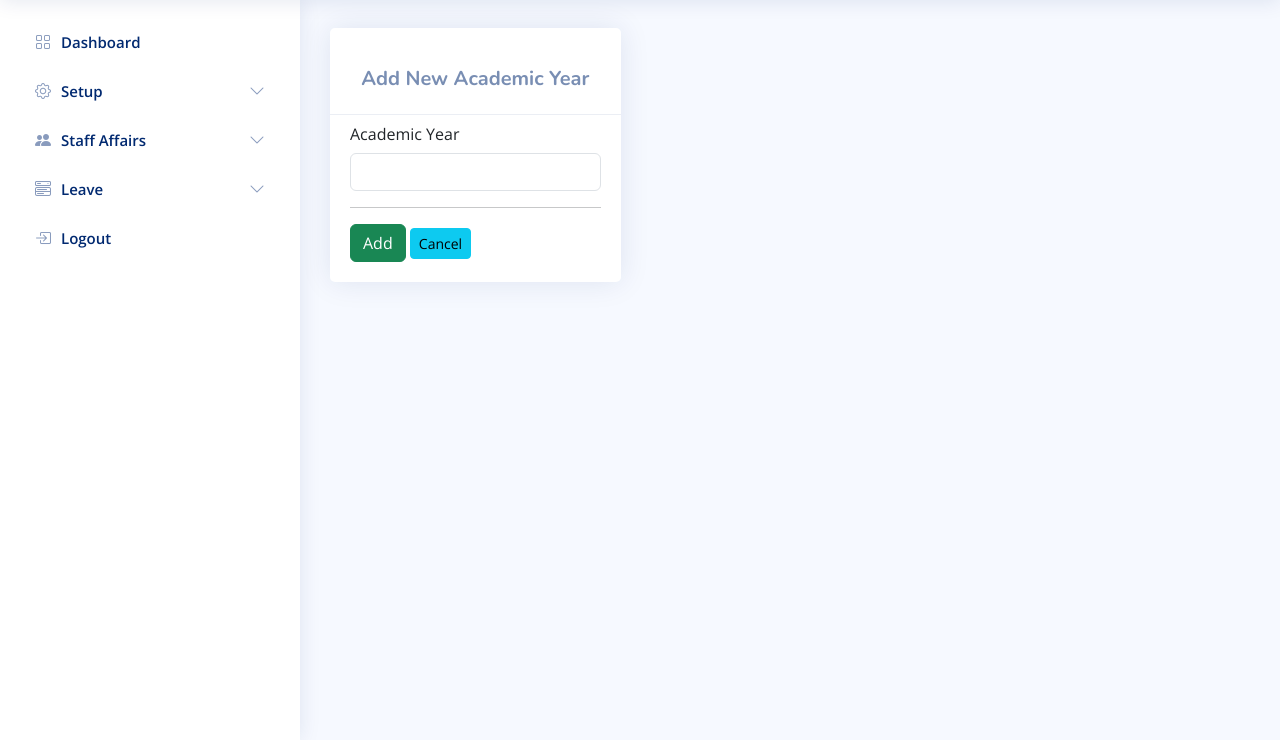
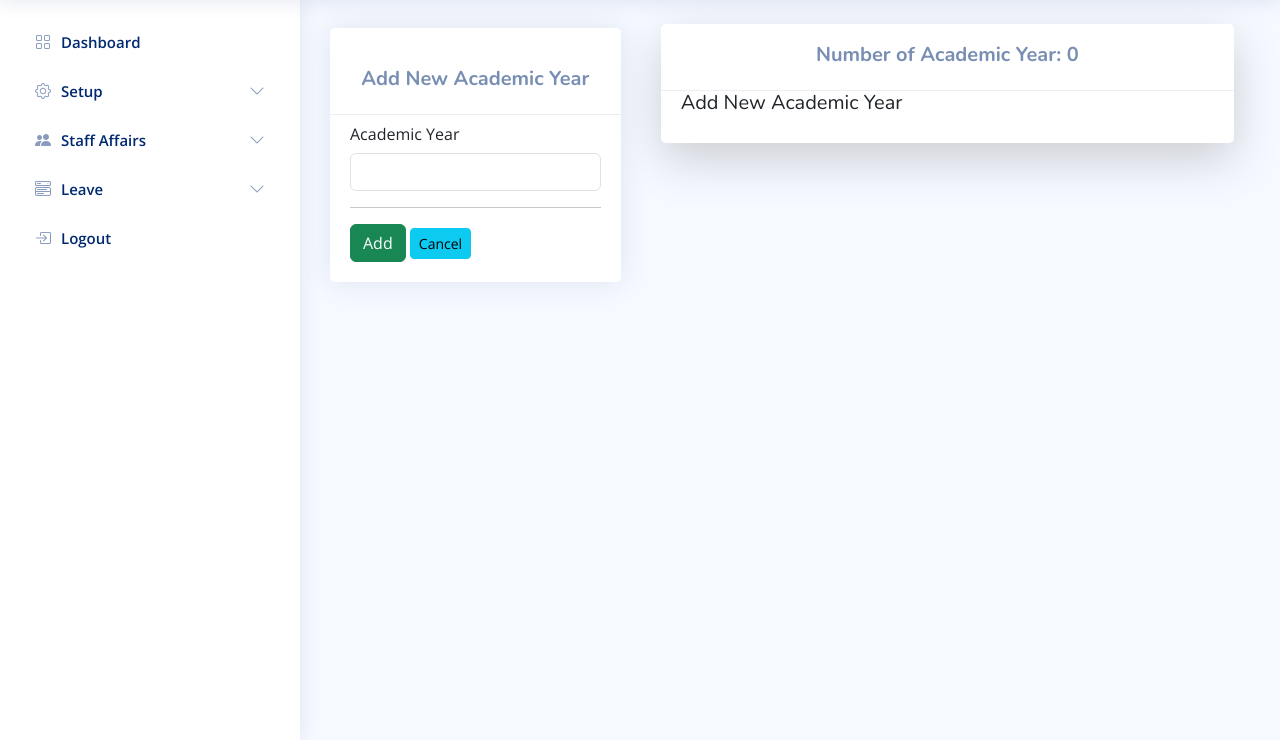
Before and after one commit to Kweku7k/bss, a Django app: page /leave/leave_academic_year in a window 1280 px wide. Shown: the part 60-800 px from the top of the page. Run offline with Django 5.2, Linux system fonts and the light colour scheme; data that the repository does not hold is empty; parts of the project's set-up code (start-up, migrations or seed data) failed here and were passed over; some libraries are stand-ins or nearby versions.

Commit message:
updating leave logic

```diff
--- a/hr/models.py
+++ b/hr/models.py
@@ -233,7 +233,7 @@ class Staff_Leave(models.Model):
     staffno = models.ForeignKey(Employee, blank=False, null=False, on_delete=models.CASCADE) # Link to Employees model
     staff_cat = models.ForeignKey(StaffCategory, on_delete=models.CASCADE, blank=True, null=True)
     leave_type = models.CharField('Type of Leave', max_length=100, blank=True, null=True)
-    academic_year = models.CharField('Academic Year', max_length=20, blank=True, null=True)
+    academic_year = models.CharField('AcademicYear', max_length=20, blank=True, null=True)
     start_date = models.DateField()
     end_date = models.DateField()
     days_taken = models.IntegerField()
--- a/hr/views.py
+++ b/hr/views.py
@@ -827,6 +827,7 @@ def leave_transaction(request, staffno):
     leave_entitlement = LeaveEntitlement.objects.filter(staff_cat=company_info.staff_cat).first()
     leave_transactions = Staff_Leave.objects.filter(staffno__exact=staffno)
     leave_trans_count = leave_transactions.count()
+    academic_years = AcademicYear.objects.all()
 
     if not leave_entitlement:
         messages.error(request, 'No leave entitlement found for this staff category.')
@@ -870,12 +871,14 @@ def leave_transaction(request, staffno):
         'company_info': company_info,
         'LEAVE_TYPE': ChoicesLeaveType.objects.all().values_list("name", "name"),
         'leave_trans_count':leave_trans_count,
-        'remaining_days': remaining_days
+        'remaining_days': remaining_days,
+        'academic_years': academic_years,
     })
 
 def edit_leave_transaction(request,staffno,lt_id):
     staff = get_object_or_404(Employee, pk=staffno)
     company_info = get_object_or_404(CompanyInformation, staffno=staff)
+    academic_years = AcademicYear.objects.all()
     leave_transactions = Staff_Leave.objects.filter(staffno__exact=staffno)
     leave_transaction = get_object_or_404(Staff_Leave, pk=lt_id)
     form = LeaveTransactionForm(request.POST or None, instance=leave_transaction)
@@ -894,6 +897,7 @@ def edit_leave_transaction(request,staffno,lt_id):
         'form': form,
         'company_info': company_info,
         'LEAVE_TYPE': ChoicesLeaveType.objects.all().values_list("name", "name"),
+        'academic_years':academic_years
     }
 
     return render(request, 'hr/leave.html', context)
--- a/leave/models.py
+++ b/leave/models.py
@@ -19,7 +19,7 @@ class Leave(models.Model):
     created = models.DateTimeField(auto_now_add=True)
 
 class AcademicYear(models.Model):
-    academic_year = models.CharField(max_length=20)
+    academic_year = models.CharField(max_length=10)
 
     def __str__(self):
         return self.academic_year
--- a/leave/urls.py
+++ b/leave/urls.py
@@ -6,9 +6,12 @@ urlpatterns = [
     # path('leave', views.leave_entitlement,name="leave"),
     path('leave_request', views.leave_request, name="leave-request"),
     path('leave_entitlement', views.leave_entitlement, name="leave-entitlement"),
-    path('leave_academic_year', views.leave_academic_year, name="leave-academic-year"),
     path('edit_leave_entitlement/<int:le_id>', views.edit_leave_entitlement, name="edit-leave-entitlement"),
     path('delete_leave_entitlement/<int:le_id>', views.delete_leave_entitlement, name="delete-leave-entitlement"),
+
+    path('leave_academic_year', views.leave_academic_year, name="leave-academic-year"),
+    path('edit_leave_academic_year/<int:ay_id>', views.edit_leave_academic_year, name="edit-leave-academic-year"),
+    path('delete_leave_academic_year/<int:ay_id>', views.delete_leave_academic_year, name="delete-leave-academic-year"),
 
     path('leave_report/', views.leave_report, name='leave-report'),
 
--- a/leave/views.py
+++ b/leave/views.py
@@ -9,16 +9,21 @@ from setup.models import *
 from django.http import HttpResponseRedirect
 
 
-############ LEAVE RWQUEST ##################
+############ LEAVE REQUEST ##################
 
 def leave_request(request):
     context = {}
     return render(request, 'leave/leave_request.html', context)
 
+
+############ Leave Entitlement ##################
+
+
 def leave_entitlement(request):
     submitted = False
     leave_entitlements = LeaveEntitlement.objects.all()
     leave_entitlement_count = leave_entitlements.count()
+    academic_years = AcademicYear.objects.all()
     staffcategorys = StaffCategory.objects.order_by('category_abbr')
     if request.method == "POST":
         form = LeaveEntitlementForm(request.POST)
@@ -29,7 +34,7 @@ def leave_entitlement(request):
         form = LeaveEntitlementForm
         if 'submitted' in request.GET:
             submitted = True
-    context = {'form':form, 'leave_entitlements':leave_entitlements, 'leave_entitlement_count':leave_entitlement_count, 'submitted':submitted, 'staffcategorys':staffcategorys}
+    context = {'form':form, 'leave_entitlements':leave_entitlements, 'leave_entitlement_count':leave_entitlement_count, 'submitted':submitted, 'staffcategorys':staffcategorys, 'academic_years':academic_years}
     return render(request, 'leave/leave_entitlement.html', context)
 
 
@@ -43,6 +48,7 @@ def edit_leave_entitlement(request, le_id):
     leave_entitlements = LeaveEntitlement.objects.order_by('-id')
     leave_entitlement_count = leave_entitlements.count()
     leave_ent = LeaveEntitlement.objects.get(pk=le_id)
+    academic_years = AcademicYear.objects.all()
     staffcategorys = StaffCategory.objects.order_by('category_abbr')
     form = LeaveEntitlementForm(instance=leave_ent)
 
@@ -51,9 +57,11 @@ def edit_leave_entitlement(request, le_id):
         if form.is_valid():
             form.save()
             return redirect('leave-entitlement')
-    context = {'form':form, 'leave_entitlements':leave_entitlements, 'leave_entitlement_count':leave_entitlement_count, 'staffcategorys':staffcategorys, 'leave_ent':leave_ent}
+    context = {'form':form, 'leave_entitlements':leave_entitlements, 'leave_entitlement_count':leave_entitlement_count, 'staffcategorys':staffcategorys, 'leave_ent':leave_ent, 'academic_years':academic_years}
     return render(request, 'leave/leave_entitlement.html', context)
 
+
+############ Academic Year ##################
 def leave_academic_year(request):
     submitted = False
     academic_years = AcademicYear.objects.all()
@@ -62,7 +70,7 @@ def leave_academic_year(request):
         form = AcademicYearForm(request.POST)
         if form.is_valid():
             form.save()
-            return HttpResponseRedirect('leave-academic-year')
+            return HttpResponseRedirect('leave_academic_year')
     else:
         form = AcademicYearForm
         if 'submitted' in request.GET:
@@ -82,12 +90,21 @@ def edit_leave_academic_year(request, ay_id):
             form.save()
             return redirect('leave-academic-year')
     context = {'form':form, 'academic_years':academic_years, 'academic_year_count':academic_year_count, 'academic_year':academic_year}
-    return render(request, 'leave/leave_academic_year.html', context)
+    return render(request, 'leave/academic_year.html', context)
 
 
-# Leave report view
+def delete_leave_academic_year(request, ay_id):
+    academic_year = AcademicYear.objects.get(pk=ay_id)
+    if request.method == 'GET':
+        academic_year.delete()
+    return redirect('leave-academic-year')
+
+
+
+############## Leave Report ###################
 def leave_report(request):
     staff_categories = StaffCategory.objects.all()
+    academic_years = AcademicYear.objects.all()
     leave_transactions = Staff_Leave.objects.all()
 
     filter_staffcategory = request.GET.get('filter_staffcategory')
@@ -111,6 +128,7 @@ def leave_report(request):
         'filter_staffcategory': filter_staffcategory,
         'filter_staffcategory_body': filter_staffcategory_body,
         'selected_academic_year': selected_academic_year,
+        'academic_years': academic_years,
     }
 
     pprint.pprint(context)
--- a/templates/leave/academic_year.html
+++ b/templates/leave/academic_year.html
@@ -13,15 +13,43 @@
                     {% csrf_token %}
                     <div class="form-group">
                         <label for="academic_year" class="col-form-label">Academic Year</label>
-                        <input type="text" name="academic_year" class="form-control" {% if leave_ent %} value="{{ leave_ent.academic_year }}" {% else %} value="" {% endif %}>
+                        <input type="text" name="academic_year" class="form-control" {% if academic_year %} value="{{ academic_year.academic_year }}" {% else %} value="" {% endif %}>
                     </div>
                     <hr>
                     <input type="submit" value="Add" class="btn btn-block btn-success">
-                    <a class="btn btn-sm btn-info" href="{% url 'leave-entitlement' %}">Cancel</a>
+                    <a class="btn btn-sm btn-info" href="{% url 'leave-academic-year' %}">Cancel</a>
                 </form>
             </div>
         </div>
     </div>
 
+    <div class="col-lg-8 col-md-6 p-1">
+        <div class="card pt-1 mx-4 shadow-lg">
+            <div class="card-header text-center">
+                <h5><strong>Number of Academic Year: {{ academic_year_count }}</strong></h5>
+            </div>
+            <div class="card-body">
+                {% if academic_years %}
+                <table class="table table-sm table-hover">
+                    <tr>
+                        <th>Academic year</th>
+                        <th class="text-end">Action</th>
+                    </tr>
+                    {% for year in academic_years %}
+                    <tr>
+                        <td>{{ year.academic_year }}</td>
+                        <td class="text-end">
+                            <a class="btn btn-sm btn-info bi-pencil-square" href="{% url 'edit-leave-academic-year' year.id %}"></a>
+                            <a class="btn btn-sm btn-danger bi-trash" href="{% url 'delete-leave-academic-year' year.id %}" onclick="return confirm('Do you really want to delete the data for {{ year.academic_year }} academic year?');"></a>
+                        </td>
+                    </tr>
+                    {% endfor %}
+                </table>
+                {% else %}
+                <h5>Add New Academic Year</h5>
+                {% endif %}
+            </div>
+        </div>
+    </div>
 </div>
 {% endblock %}
```
Also changed, not shown: templates/hr/leave.html (+10 -1 lines), templates/leave/leave_entitlement.html (+10 -1 lines), templates/leave/leave_report.html (+10 -3 lines), leave/migrations/0001_initial.py (added), leave/migrations/0002_alter_academicyear_academic_year.py (added).
